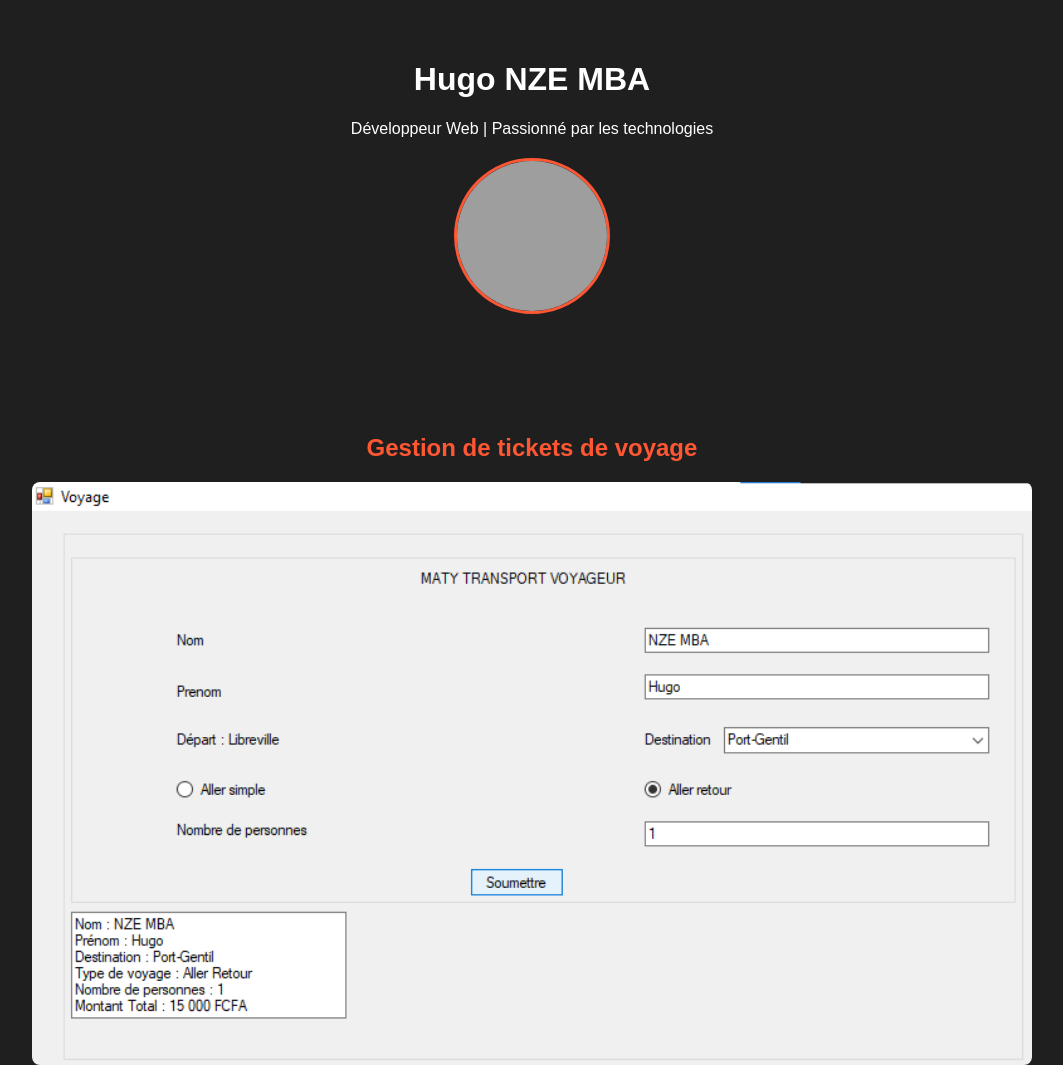
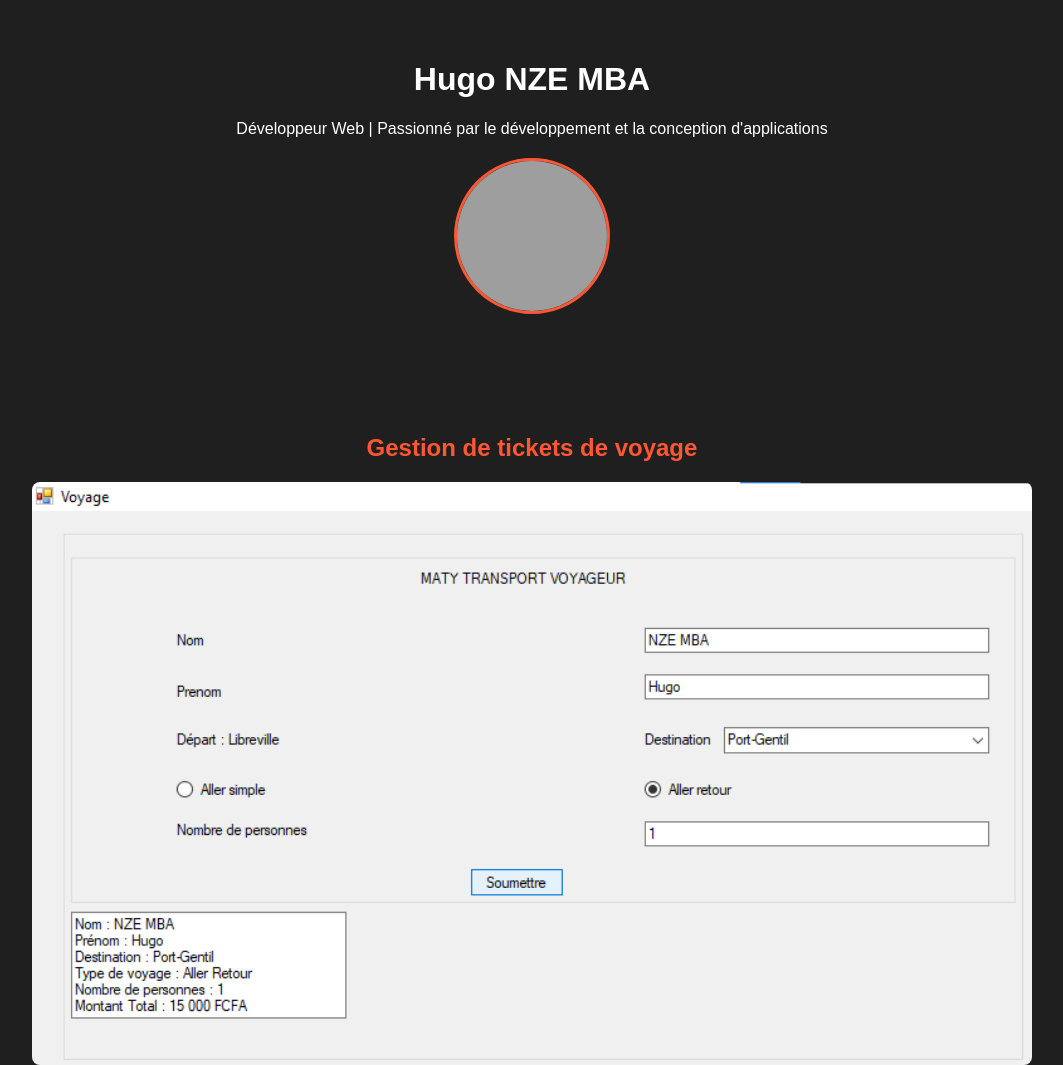
Before and after one commit to hugocodm/Portfolio, a plain HTML site: page index.html in a window 1280 px wide. Shown: the top 1065 px of the page, without its empty margins (108-1171 px from the left). Drawn offline with Linux system fonts and the light colour scheme; grey boxes are pictures that could not be loaded.

Commit message:
Update index.html

```diff
--- a/index.html
+++ b/index.html
@@ -70,7 +70,7 @@
 <body>
     <header>
         <h1>Hugo NZE MBA</h1>
-        <p>Développeur Web | Passionné par les technologies</p>
+        <p>Développeur Web | Passionné par le développement et la conception d'applications </p>
         <img src="IMG_0662.jpeg" alt="Ma photo de profil" class="profile-img">
     </header>
 
```
